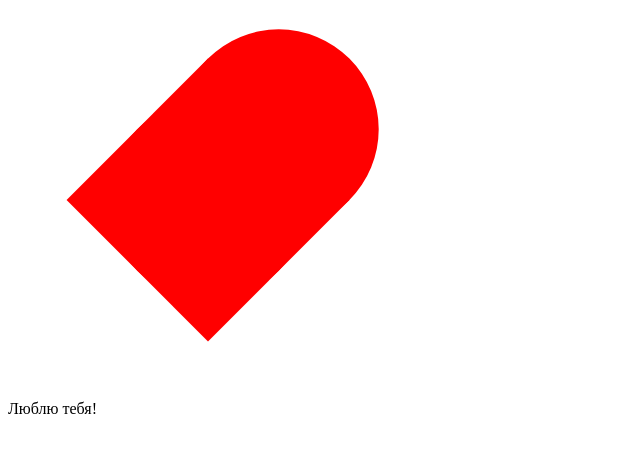
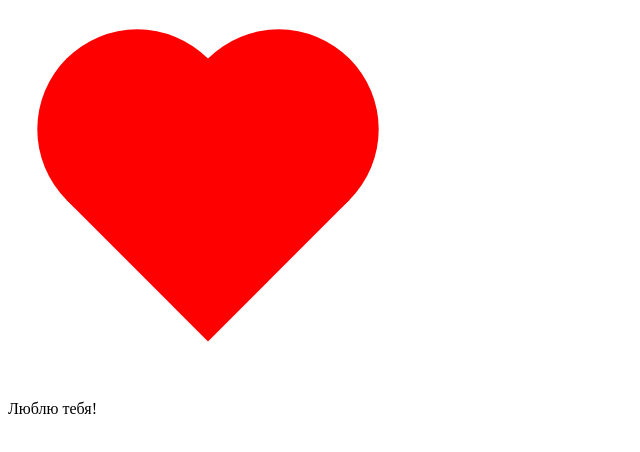
Before and after one commit to Hlop4ik4/Hlop4ik4.github.io, a plain HTML site: page index.html in a window 1280 px wide. Shown: the whole page, without its empty margins (0-640 px from the left). Drawn offline with Linux system fonts and the light colour scheme.

Commit message:
Update style.css

```diff
--- a/style.css
+++ b/style.css
@@ -22,3 +22,8 @@
     top: -100px;
     left: 0;
 }
+
+.heart::after {
+    top: 0;
+    left: -100px;
+}
```
